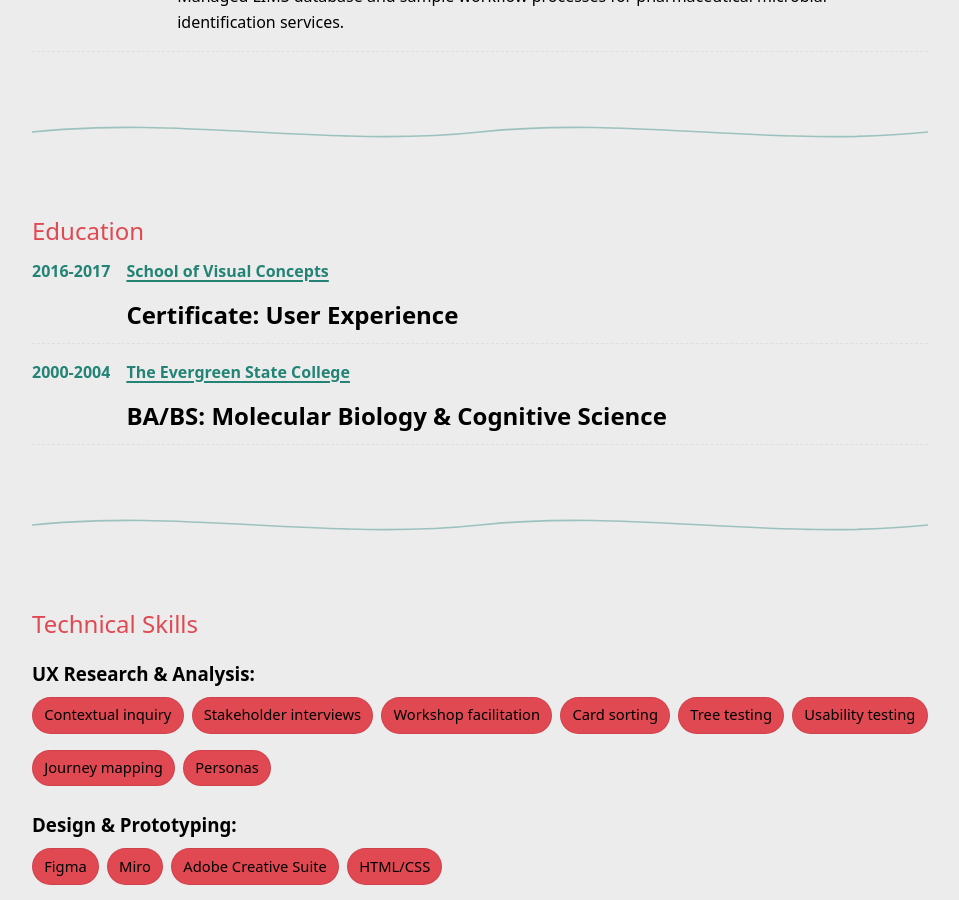
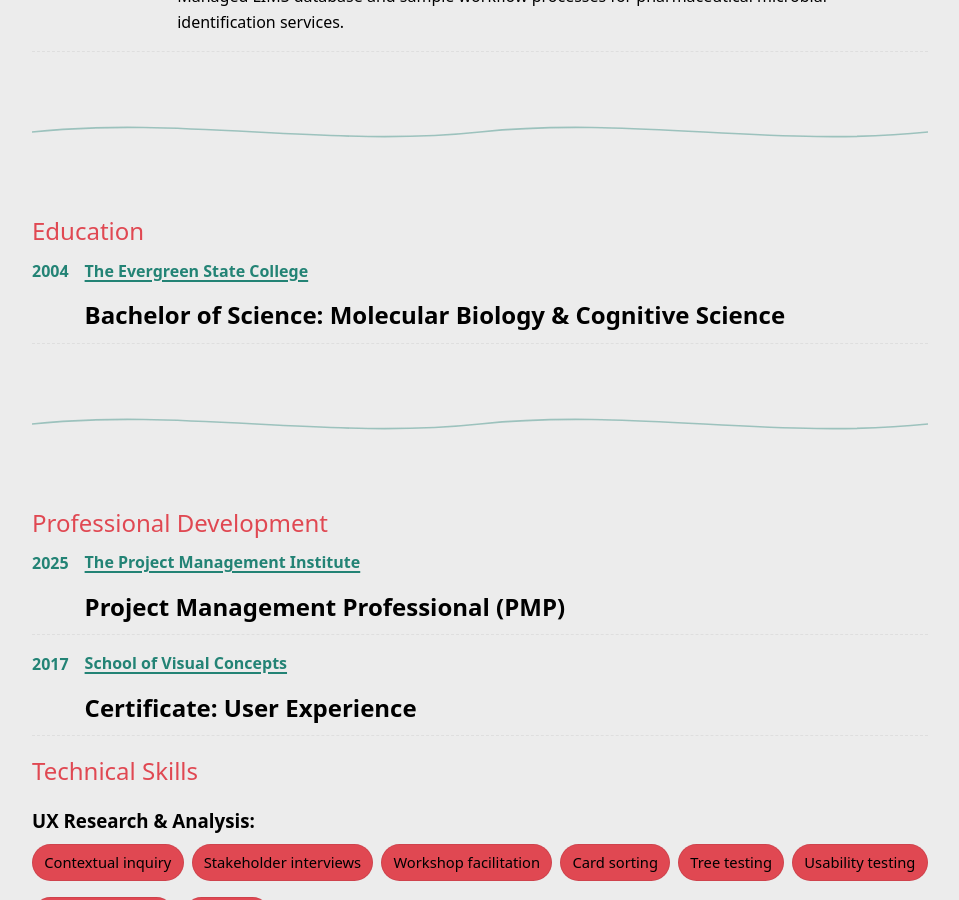
Before and after one commit to singhams/portfolio, a Jekyll site: the page built from resume.md, in a window 1280 px wide and 900 px high, scrolled down 1503 px. Shown: the whole window, without its empty margins (160-1119 px from the left). Built offline with Jekyll 4.4.1, drawn with Linux system fonts in a browser that asks for light colours.

Commit message:
Update resume.md
updated education

```diff
--- a/resume.md
+++ b/resume.md
@@ -54,18 +54,26 @@ Clients: Adobe, Intel, Intuit, Workday, Zillow, Okta, Meta Reality Labs, Microso
 ## Education
 
 <div class="exp-item" markdown="1">
-<p class="role-date">2016-2017</p>
+<p class="role-date">2004</p>
+<h3 class="company"><a href="https://www.evergreen.edu/">The Evergreen State College</a></h3>
+<p class="role-title">Bachelor of Science: Molecular Biology & Cognitive Science</p>
+</div>
+
+<div class="wave-divider wave-divider--resume">{% include wave-divider.html %}</div>
+
+## Professional Development
+
+<div class="exp-item" markdown="1">
+<p class="role-date">2025</p>
+<h3 class="company"><a href="https:/www.pmi.org/">The Project Management Institute</a></h3>
+<p class="role-title">Project Management Professional (PMP)</p>
+</div>
+
+<div class="exp-item" markdown="1">
+<p class="role-date">2017</p>
 <h3 class="company"><a href="https://www.svcseattle.com/">School of Visual Concepts</a></h3>
 <p class="role-title">Certificate: User Experience</p>
 </div>
-
-<div class="exp-item" markdown="1">
-<p class="role-date">2000-2004</p>
-<h3 class="company"><a href="https://www.evergreen.edu/">The Evergreen State College</a></h3>
-<p class="role-title">BA/BS: Molecular Biology & Cognitive Science</p>
-</div>
-
-<div class="wave-divider wave-divider--resume">{% include wave-divider.html %}</div>
 
 ## Technical Skills
 
```
